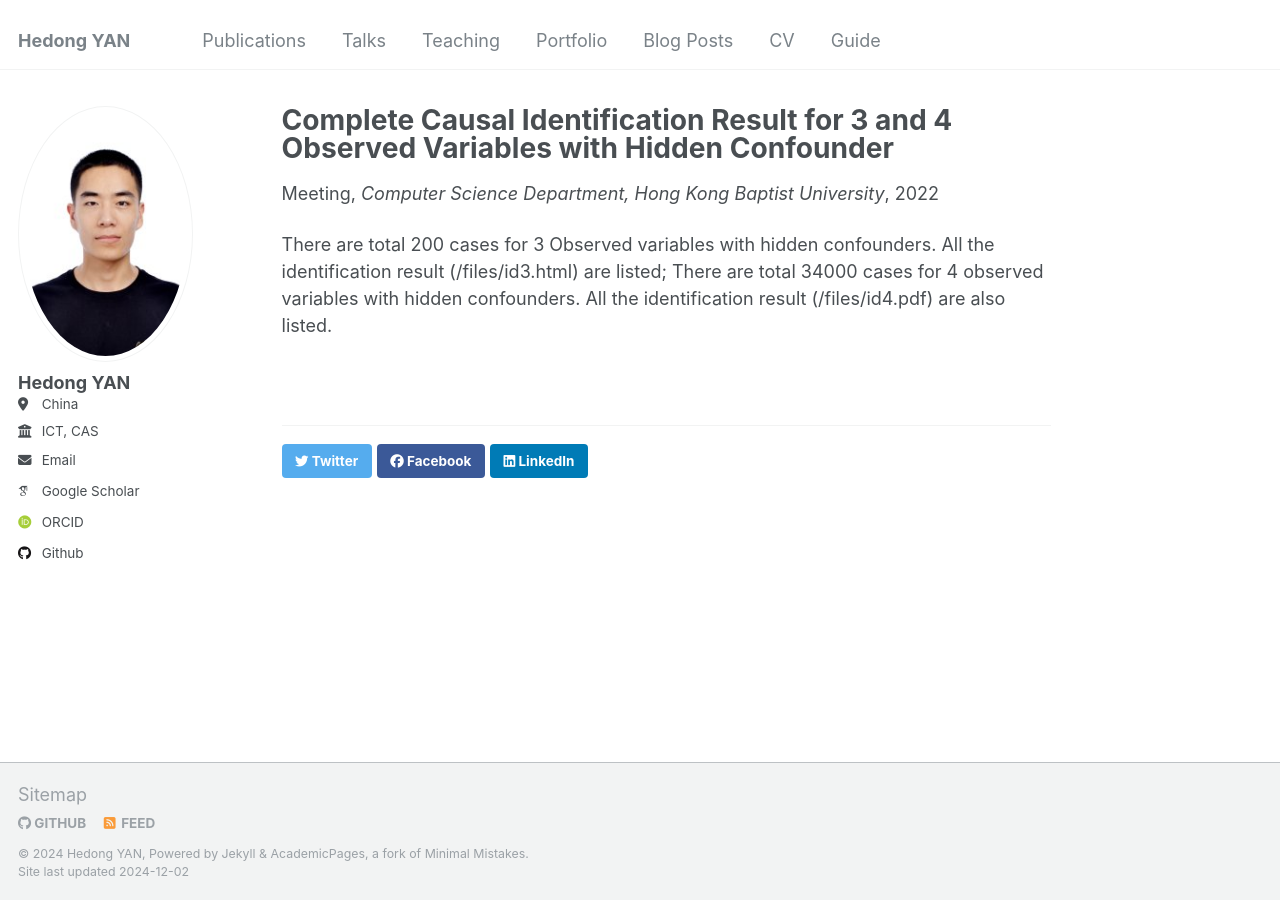
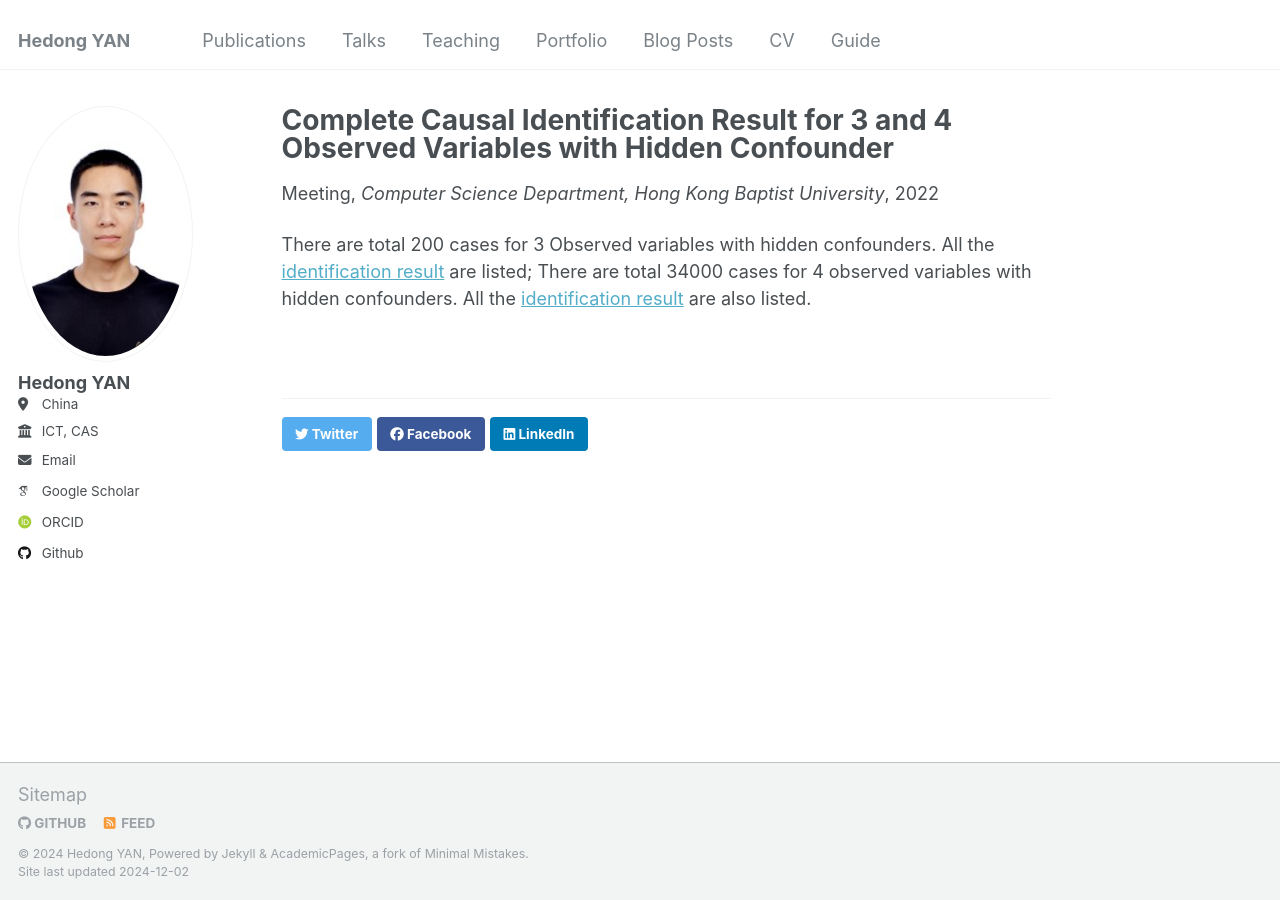
Before and after one commit to hedongyan/hedongyan.github.io, a Jekyll site: the page built from _teaching/2022-0601-teaching.md, in a window 1280 px wide. Built offline with Jekyll 4.4.1, drawn with Linux system fonts in a browser that asks for light colours; some web fonts are replaced.

Commit message:
update teaching and presentation curl

```diff
--- a/_teaching/2022-0601-teaching.md
+++ b/_teaching/2022-0601-teaching.md
@@ -8,7 +8,7 @@ date: 2022-06-01
 location: "Hong Kong, China"
 ---
 
-There are total 200 cases for 3 Observed variables with hidden confounders. All the identification result (/files/id3.html) are listed; There are total 34000 cases for 4 observed variables with hidden confounders. All the identification result (/files/id4.pdf) are also listed.
+There are total 200 cases for 3 Observed variables with hidden confounders. All the [identification result](/files/id3.html) are listed; There are total 34000 cases for 4 observed variables with hidden confounders. All the [identification result](/files/id4.pdf) are also listed.
 
 <!-- Heading 1
 ======
```
Also changed, not shown: _pages/about.md (+5 -1 lines), _talks/2022-6-22-presentation.md (+1 -1 lines).
